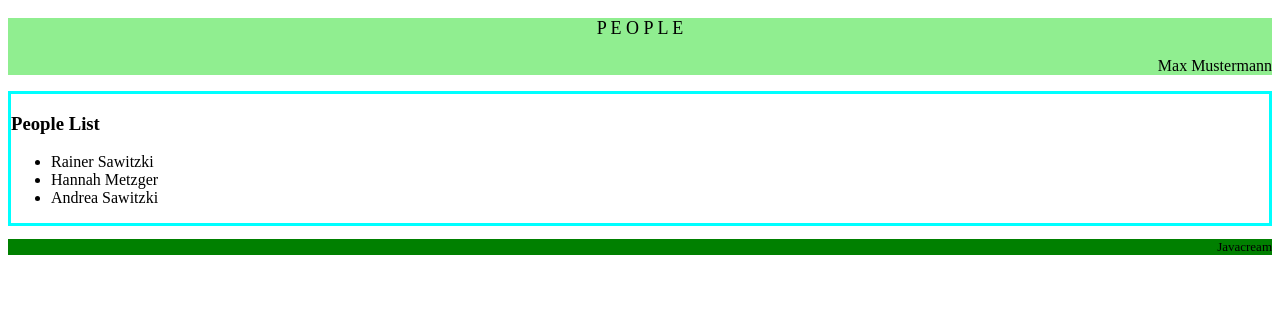
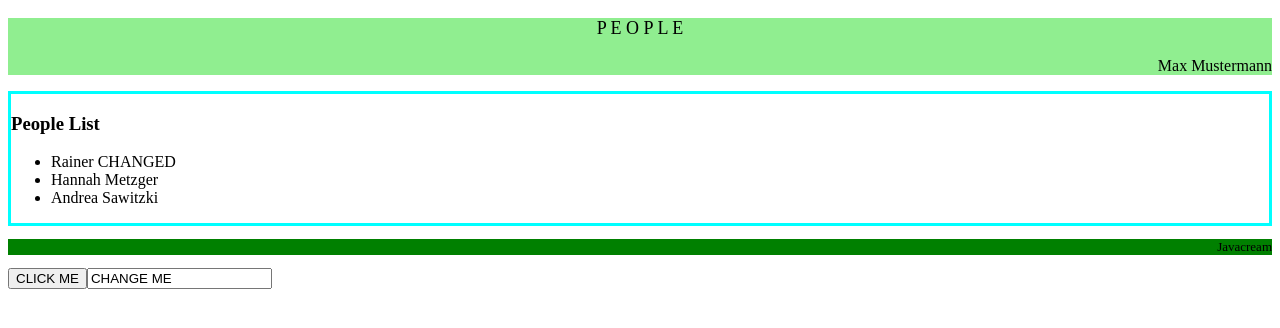
Before and after one commit to Javacream/org.javacream.training.angular, an Angular app in the folder training/: page / in a window 1280 px wide. Shown: the top 328 px of the page. Built offline with nearby package versions, Linux system fonts and the light colour scheme.

Commit message:
play with ui update

```diff
--- a/training/src/app/people/components/footer/footer.component.html
+++ b/training/src/app/people/components/footer/footer.component.html
@@ -1,3 +1,5 @@
 <div class="app-footer">
     <p>{{company}}</p>
 </div>
+<button>CLICK ME</button>
+<input type="text" value="CHANGE ME"/>
--- a/training/src/app/people/components/people-list/people-list.component.ts
+++ b/training/src/app/people/components/people-list/people-list.component.ts
@@ -15,5 +15,8 @@ export class PeopleListComponent {
   peopleList:Array<Person>
   constructor(readonly peopleService:PeopleService){
     this.peopleList = peopleService.findAll()
+    setTimeout(() => {
+      this.peopleList[0].lastname="CHANGED"
+    },     5000 )
   }
 }
```
